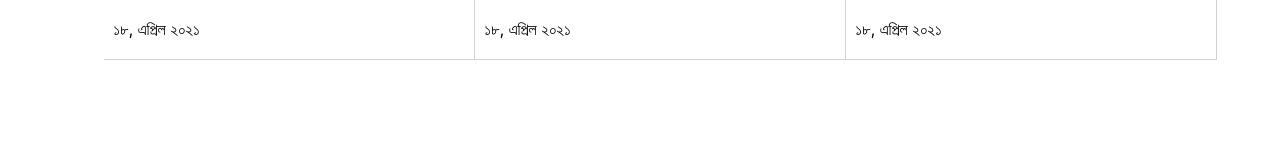
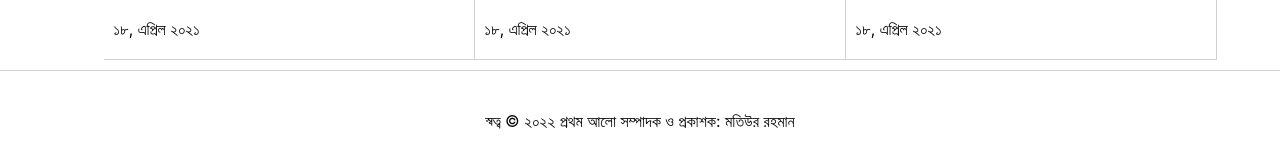
Before and after one commit to Afsana1313/Assignment, a React (Create React App) app: page / in a window 1280 px wide. Shown: the part 1035-1202 px from the top of the page. Before the commit the page ends 1105 px from the top, so only its background shows below. Built offline with nearby package versions, Linux system fonts and the light colour scheme.

Commit message:
Footer has been added

```diff
--- /dev/null
+++ b/src/components/Footer.jsx
@@ -0,0 +1,10 @@
+import React from 'react'
+
+function Footer() {
+  return (
+    <div className='footer'>স্বত্ব &copy; ২০২২ প্রথম আলো
+সম্পাদক ও প্রকাশক: মতিউর রহমান</div>
+  )
+}
+
+export default Footer
--- a/src/components/FrontPage.jsx
+++ b/src/components/FrontPage.jsx
@@ -1,12 +1,14 @@
 import React from 'react'
 import Header from './Header'
 import MainNewsContainer from './MainNewsContainer'
+import Footer from './Footer'
 
 function FrontPage() {
   return (
     <div>
       <Header />
       <MainNewsContainer />
+      <Footer />
     </div>
   )
 }
--- a/src/style/App.scss
+++ b/src/style/App.scss
@@ -1,3 +1,4 @@
 @import './variable.scss';
 @import 'header.scss';
 @import 'containerLayout.scss';
+@import 'footer.scss';
--- a/src/style/containerLayout.scss
+++ b/src/style/containerLayout.scss
@@ -1,5 +1,5 @@
 .container{
-    max-width: 1280px;
+    max-width: $max-width;
     width: 100%;
     margin: 0 auto;
     // layout will be changed later
--- /dev/null
+++ b/src/style/footer.scss
@@ -0,0 +1,8 @@
+.footer{
+    max-width: $max-width;
+    margin: 0 auto;
+    display: grid;
+    place-items: center;
+    height: 100px;
+    border-top: $single-news-container-border;
+}
--- a/src/style/variable.scss
+++ b/src/style/variable.scss
@@ -1,2 +1,3 @@
 $border-bottom: #d2d2d2;
 $single-news-container-border: 1px solid $border-bottom;
+$max-width: 1290px;
```
